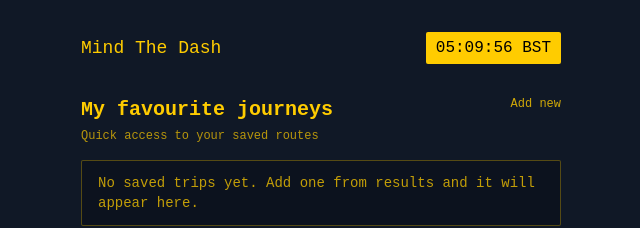
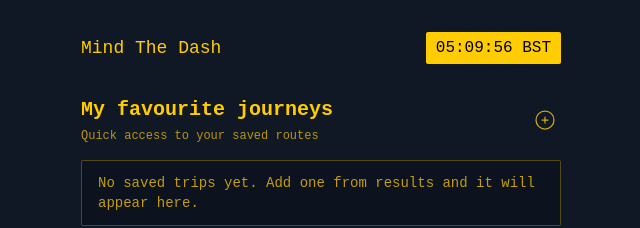
Before and after one commit to jbkad/mindthedash, a React (Create React App) app: page /favourites in a window 1280 px wide. Shown: the top 228 px of the page, without its empty margins (319-959 px from the left). Built offline with nearby package versions, Linux system fonts and the light colour scheme.

Commit message:
style(favourites):header design updated

```diff
--- a/src/pages/Favourites.tsx
+++ b/src/pages/Favourites.tsx
@@ -29,17 +29,31 @@ const Favourites: React.FC = () => {
 
   return (
    <div className='text-highlight space-y-4'>
-    <div className='flex items-start justify-between gap-4'>
+    <div className='flex items-center justify-between gap-4'>
       <div>
         <h2 className='text-xl font-semibold'>My favourite journeys</h2>
         <p className='text-xs text-highlight/70 mt-1'>Quick access to your saved routes</p>
       </div>
       <button
         type='button'
-        className='text-xs text-highlight/80 hover:underline hover:underline-offset-4'
+        className='rounded-sm p-1 text-highlight/80 transition hover:text-highlight'
+        aria-label='Add new journey'
         onClick={() => navigate('/')}
       >
-        Add new
+        <svg
+          xmlns="http://www.w3.org/2000/svg"
+          width="24"
+          height="24"
+          viewBox="0 0 24 24"
+          fill="none"
+          stroke="currentColor"
+          stroke-width="1.25"
+          strokeLinecap='round'
+            strokeLinejoin='round'
+          className='transition duration-150 group-hover:scale-110'
+        >
+          <path d="M3 12a9 9 0 1 0 18 0a9 9 0 0 0 -18 0" /> <path d="M9 12h6" /> <path d="M12 9v6" />
+        </svg>
       </button>
     </div>
 
```
